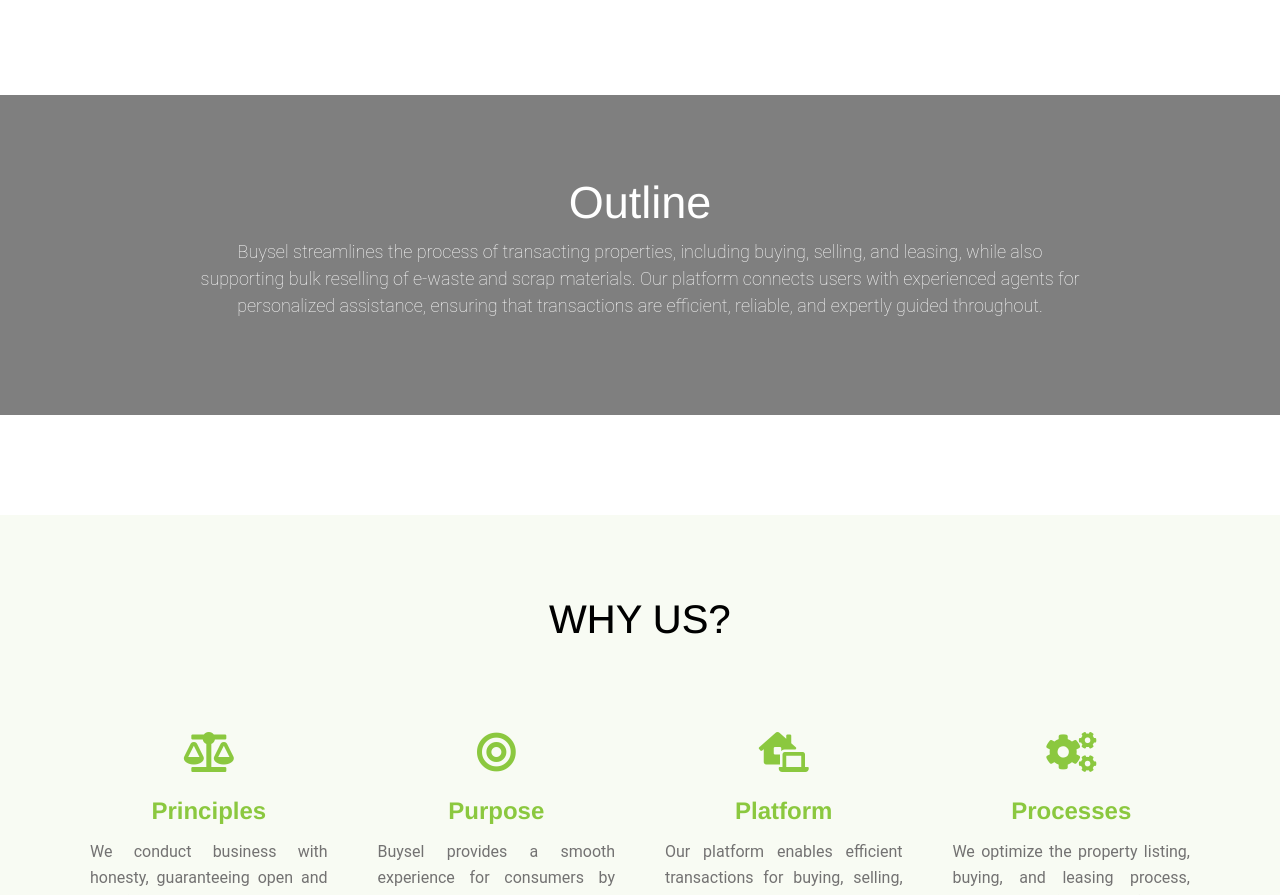
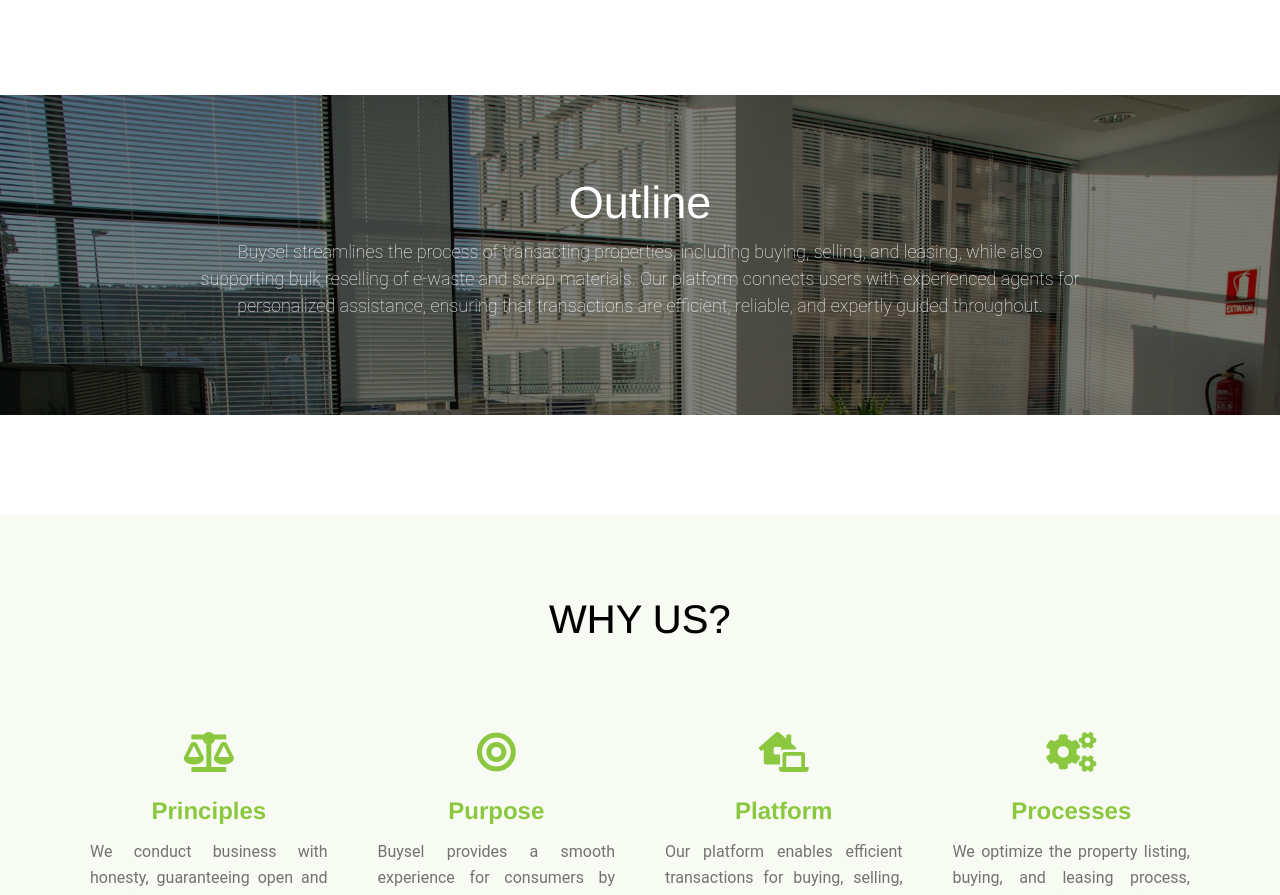
Before and after one commit to N-meapp/Buysel, a plain HTML site: page index.html in a window 1280 px wide. Shown: the part 3438-4333 px from the top of the page. Drawn offline with nearby package versions, Linux system fonts and the light colour scheme; the site is published under a folder, as on GitHub Pages, so addresses that start at the root find nothing.

Commit message:
Update index.css

```diff
--- a/assets/css/index.css
+++ b/assets/css/index.css
@@ -1089,7 +1089,8 @@
 
 
 .paralex {
-    background-image:url("/assets/img/office.jpg");
+/*     background-image:url("/assets/img/office.jpg"); */
+    background-image:url("../img/office.jpg");
     position: relative;
     width: 100%;
     height: 40vh;
```
